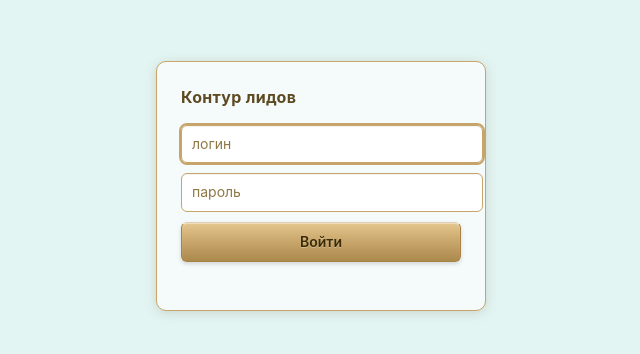
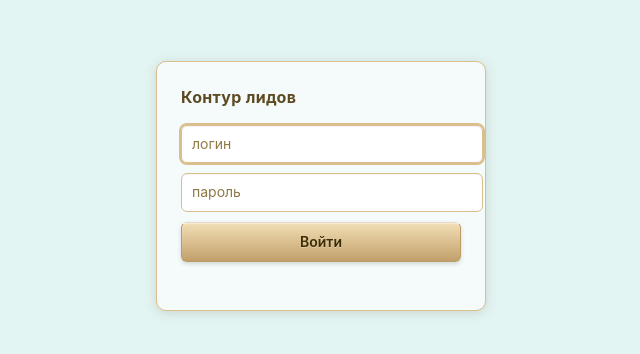
Before and after one commit to abmarat11-art/lead-router, a website: page public/login.html in a window 1280 px wide. Shown: the part 214-568 px from the top of the page, without its empty margins (319-959 px from the left). Drawn offline with Linux system fonts and the light colour scheme.

Commit message:
Светлое золото и на странице входа, сброс кеша app.css

```diff
--- a/public/login.html
+++ b/public/login.html
@@ -6,8 +6,8 @@
 <title>Вход — контур лидов</title>
 <style>
   :root {
-    --gold:#C6A46A; --gold-dark:#A88145;
-    --gold-fill: linear-gradient(180deg, #E4C68C 0%, #C6A46A 52%, #AC8A4E 100%);
+    --gold:#D9BE8E; --gold-dark:#BB9A63;
+    --gold-fill: linear-gradient(180deg, #F2DFB6 0%, #D9BE8E 52%, #C19F6A 100%);
     --gloss: inset 0 1px 1px rgba(255,255,255,.45), 0 2px 4px rgba(0,0,0,.15);
   }
   body { margin:0; height:100vh; display:grid; place-items:center; background:#e3f5f3; color:#5E4A22;
```
Also changed, not shown: public/index.html (+1 -1 lines).
